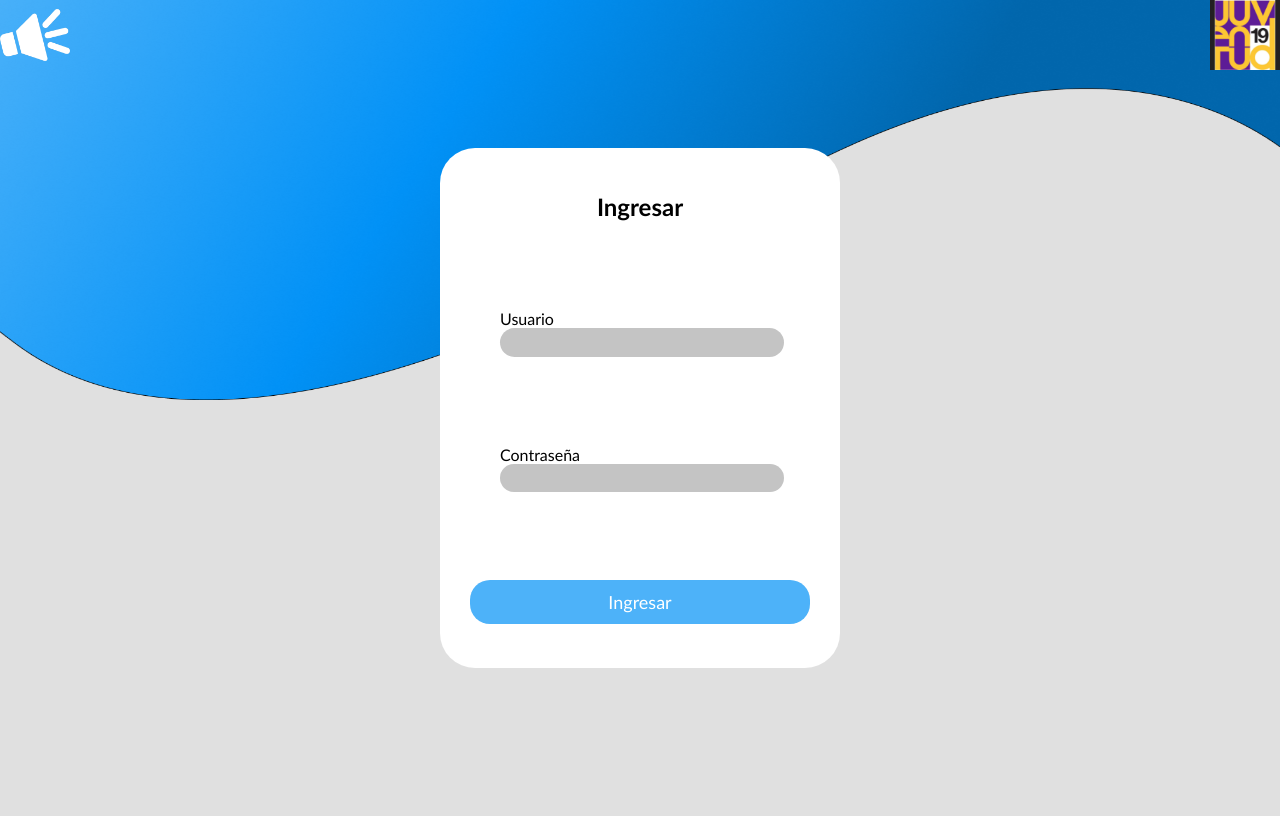
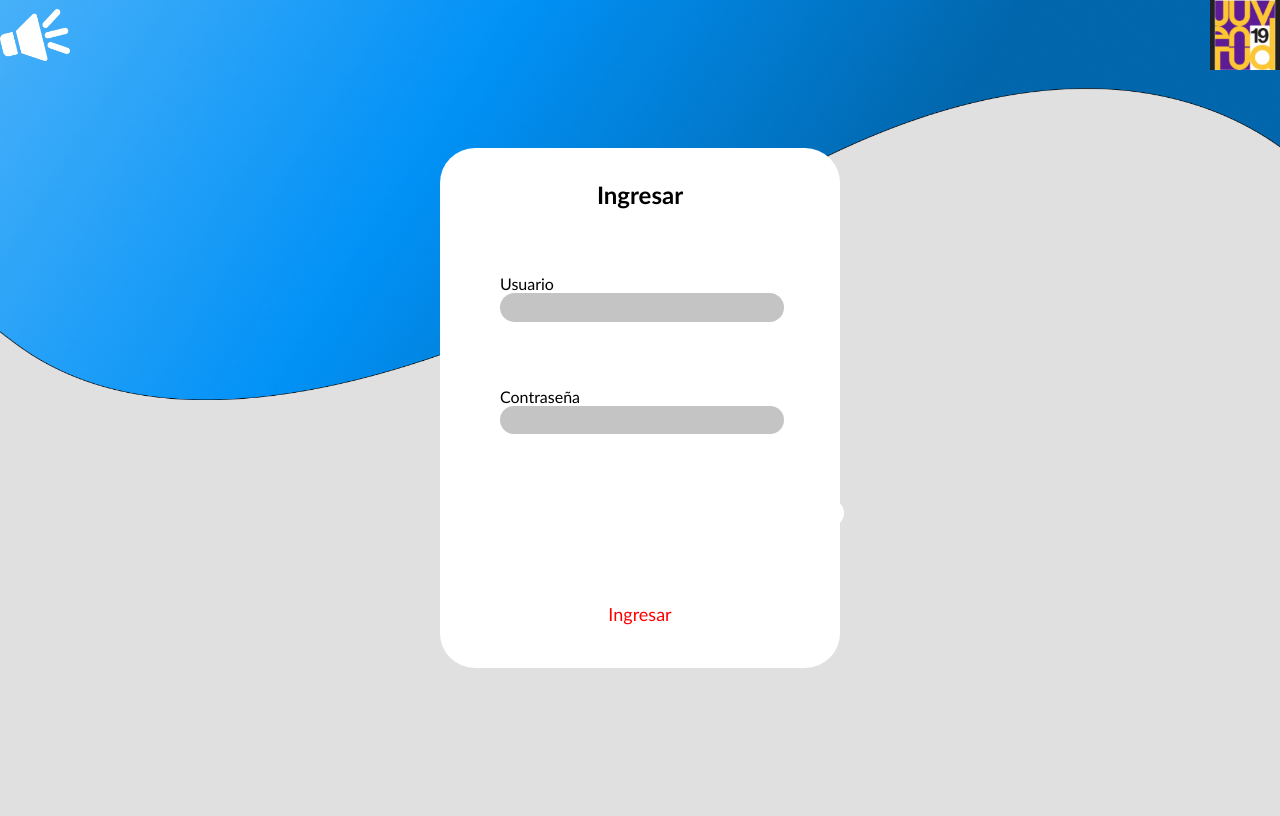
Before and after one commit to damianpeaf/APP_JUVENTUD_2020, a PHP site: page /ingresar.php in a window 1280 px wide. Run offline with PHP 8.4, Linux system fonts and the light colour scheme.

Commit message:
fixing error in ingresar.php

```diff
--- a/css/estilosLogIn.css
+++ b/css/estilosLogIn.css
@@ -85,4 +85,16 @@ input[type='submit'] {
   font-size: 18px;
   width: 85%;
 }
+
+input:-moz-read-only {
+  background-color: white;
+  text-align: center;
+  color: red;
+}
+
+input:read-only {
+  background-color: white;
+  text-align: center;
+  color: red;
+}
 /*# sourceMappingURL=estilosLogIn.css.map */
--- a/ingresar.php
+++ b/ingresar.php
@@ -1,8 +1,65 @@
+<?php
+
+include('./php/conexion.php');
+
+$error = null;
+
+// verificacion
+
+session_start();
+session_destroy();
+session_unset();
+
+if (isset($_POST["btnIngresar"])) {
+
+    $username = $_POST["username"];
+    $password = $_POST["password"];
+
+    if ($username == '' || $username == null) {
+        $error = "Debe escribir algo en el campo username*";
+    } elseif ($password == '' || $password == null) {
+        $error = "Debe escribir algo en el campo password*";
+    } else {
+
+        if ($stmt = mysqli_prepare($cn, "SELECT idUsuario, contraseña FROM Usuario WHERE usuario = ?")) {
+
+            mysqli_stmt_bind_param($stmt, 's', $username);
+            mysqli_stmt_execute($stmt);
+
+            $result = mysqli_stmt_get_result($stmt);
+
+            $numUsuarios = mysqli_num_rows($result);
+
+            if ($numUsuarios > 0) {
+
+                $counter = 0;
+
+                while ($row = mysqli_fetch_array($result)) {
+                    if (password_verify($password, $row['contraseña'])) {
+                        session_start();
+
+                        $_SESSION['userId'] = $row['idUsuario'];
+                        header("Location: tablero.php");
+                    } else {
+                        $counter++;
+                        if ($counter == $numUsuarios) {
+                            $error = "Contraseña incorrecta*";
+                        }
+                    }
+                }
+            } else {
+                $error = "Usuario incorrecto*";
+            }
+        }
+    }
+}
+
+?>
+
 <!DOCTYPE html>
 <html lang="en">
 
 <head>
-
 
     <meta charset="UTF-8">
     <meta name="viewport" content="width=device-width, initial-scale=1.0">
@@ -13,17 +70,16 @@
     <link rel="stylesheet" href="./css/estilosLogin.css">
 
 </head>
-
 <body>
 
     <header>
         <nav>
-            <a href="#"><img src="./img/desktop/logo.png" alt="" class="imgs"></a>
+            <a href="index.html"><img src="./img/desktop/logo.png" alt="" class="imgs"></a>
             <a href="#"><img src="./img/desktop/logo2.png" alt="" class="imgs"></a>
         </nav>
     </header>
 
-    <form action="" method="post">
+    <form action="ingresar.php" method="post">
 
         <div class="main_container">
             <div class="container">
@@ -34,6 +90,7 @@
                 <label for="password" class="item"> Contraseña
                     <input type="password" name="password" type="text">
                 </label>
+                <input type="text" readonly value="<?php if (isset($error)) echo $error;  ?>" />
                 <input type="submit" name="btnIngresar" value="Ingresar" class="item">
             </div>
         </div>
@@ -42,57 +99,3 @@
 </body>
 
 </html>
-
-<?php
-
-include('./php/conexion.php');
-
-if (isset($_POST["btnIngresar"])) {
-
-    $username = $_POST["username"];
-    $password = $_POST["password"];
-
-    if ($username == '' || $username == null) {
-        echo "<p class='error' > Debe escribir algo en el username </p>";
-    } elseif ($password == '' || $password == null) {
-        echo "<p class='error' > Debe escribir algo en el password </p>";
-    } else {
-
-        if($stmt = mysqli_prepare($cn, "SELECT contraseña FROM Usuario WHERE usuario = ?")){
-
-            mysqli_stmt_bind_param($stmt, 's', $username);
-            mysqli_stmt_execute($stmt);
-
-            $result = mysqli_stmt_get_result($stmt);
-
-            $numUsuarios = mysqli_num_rows($result);
-
-            if ($numUsuarios>0) {
-
-                $counter = 0;
-
-                while ($row = mysqli_fetch_array($result)) {
-                    if (password_verify($password, $row['contraseña'])) {
-                        echo " CORRECTO ";
-                    }else{
-                        $counter++;
-                        if ($counter == $numUsuarios) {
-
-                            // depuracion ¿?
-                            echo $counter . "      ". $numUsuarios . "<br>";
-                            echo $row['contraseña'] . "     ". $password. "<br>";
-                            echo var_dump($row['contraseña']) . "     ". var_dump($password). " ". var_dump(password_verify($password, $row['contraseña'])) ."<br>";
-                            // fin depuracion ¿?
-
-                            echo "Contraseña incorrecta";
-                        }
-                    }
-                }
-            }else {
-                echo "Usuario Incorrecto";
-            }
-        }
-    }
-}
-
-?>
--- a/mysql/juventud2020 (Flavio).sql
+++ b/mysql/juventud2020 (Flavio).sql
@@ -70,7 +70,7 @@ CREATE TABLE IF NOT EXISTS `app juventud`.`usuario` (
   `idUsuario` INT(10) UNSIGNED NOT NULL AUTO_INCREMENT,
   `usuario` VARCHAR(16) NOT NULL,
   `email` VARCHAR(255) NULL DEFAULT NULL,
-  `contraseña` VARCHAR(32) NOT NULL,
+  `contraseña` CHAR(60) NOT NULL,
   PRIMARY KEY (`idUsuario`),
   INDEX `fk_TipoUsuario_Usuario_idx` (`idTipoUsuario` ASC) VISIBLE,
   INDEX `fk_Status_Usuario_idx` (`idStatus` ASC) VISIBLE,
--- a/php/encriptador.php
+++ b/php/encriptador.php
@@ -1,11 +1,12 @@
 <?php
 
     if (isset($_POST["btn"])) {
-        $pass = $_POST["btn"];
+        $pass = $_POST["password"]; //ERROR CORREGIDO ;'v
 
 
         $hash = password_hash($pass, PASSWORD_BCRYPT);
 
+        echo $pass."<br>";
         echo $hash ."<br>";
 
         echo var_dump(password_verify($pass,$hash));
--- a/sass/estilosLogIn.scss
+++ b/sass/estilosLogIn.scss
@@ -88,3 +88,11 @@
       font-size: 18px;
       width: 85%;
   }
+
+  input:read-only {
+    background-color: white;
+    text-align: center;
+    color: red;
+
+
+}
```
Also changed, not shown: mysql/Inserts tablas.sql (+10 -4 lines), tablero.php (added, +14 -0 lines), 1 other file.
